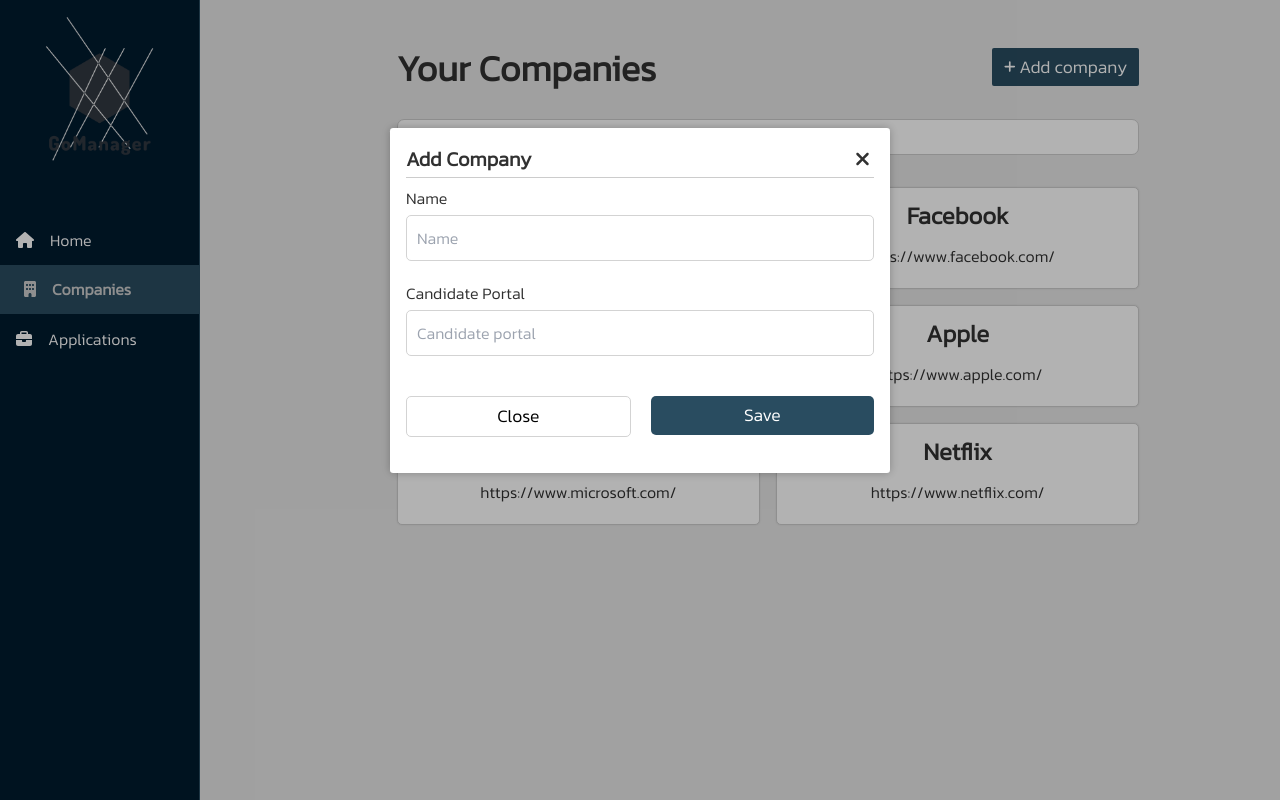
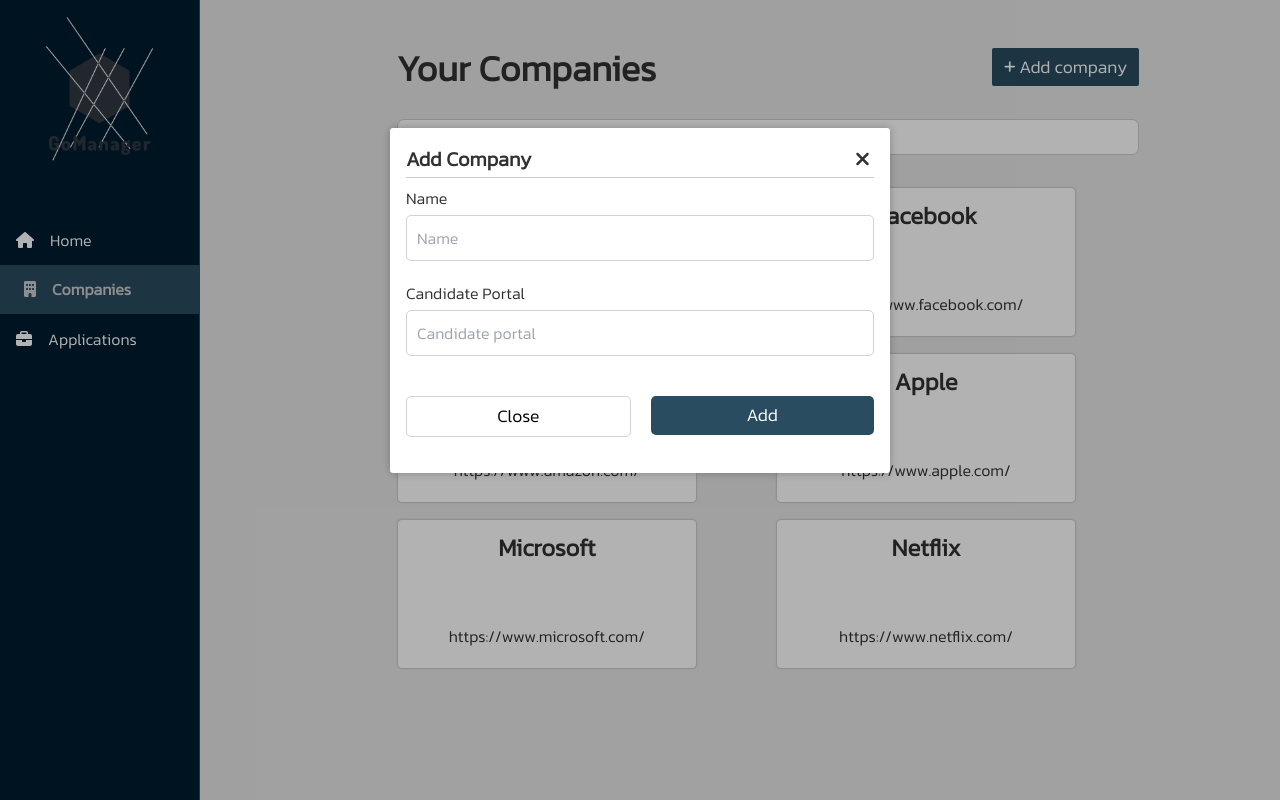
Before and after one commit to Tiburso/GoManager, a Next.js app in the folder client/: page /companies in a window 1280 px wide. Both pictures are taken after typing "Sample" into the empty fields and a click on the button "Add company". Built offline with nearby package versions, Linux system fonts and the light colour scheme.

Commit message:
Add feature to add companies to the UI

```diff
--- a/client/app/companies/page.tsx
+++ b/client/app/companies/page.tsx
@@ -1,6 +1,6 @@
 'use client';
 
-import { useState } from 'react';
+import { useState, useEffect } from 'react';
 
 import Searchbar from '@/ui/Searchbar';
 import Button from '@/ui/Button';
@@ -9,23 +9,63 @@
 import CompanyCards from '@/ui/companies/CompanyCards';
 import CompanyForm from '@/ui/companies/CompanyForm';
 
+import { Company } from '@/lib/types';
+
 import { FontAwesomeIcon } from '@fortawesome/react-fontawesome';
 import { faPlus } from '@fortawesome/free-solid-svg-icons';
 
 import style from '@/styles/company/CompanyPage.module.css';
 
+const CompanyData: Company[] = [
+  {
+    id: '1',
+    name: 'Google',
+    company_portal: 'https://www.google.com/',
+  },
+  {
+    id: '2',
+    name: 'Facebook',
+    company_portal: 'https://www.facebook.com/',
+  },
+  {
+    id: '3',
+    name: 'Amazon',
+    company_portal: 'https://www.amazon.com/',
+  },
+  {
+    id: '4',
+    name: 'Apple',
+    company_portal: 'https://www.apple.com/',
+  },
+  {
+    id: '5',
+    name: 'Microsoft',
+    company_portal: 'https://www.microsoft.com/',
+  },
+  {
+    id: '6',
+    name: 'Netflix',
+    company_portal: 'https://www.netflix.com/',
+  },
+];
+
 export default function CompanyPage() {
+  const [companies, setCompanies] = useState(CompanyData);
   const [showModal, setShowModal] = useState(false);
 
   const onClose = () => {
     setShowModal(false);
   };
 
-  // onSave should be a callback to close the modal and send the data to the server
-  // TODO: check how to add the form data to the company cards
-  const onSave = () => {
+  const onSave = (c: Company) => {
+    // Here it should call the endpoint to save the company
+    setCompanies([...companies, c]);
     setShowModal(false);
   };
+
+  useEffect(() => {
+    setCompanies(CompanyData);
+  }, []);
 
   return (
     <div className="w-4/5 mx-auto">
@@ -44,18 +84,13 @@
       {
         /* Modal should be a component that is only visible when showModal is true */
         showModal && (
-          <Modal
-            title="Add Company"
-            onClose={onClose}
-            onSave={onSave}
-            saveText="Submit"
-          >
-            <CompanyForm onClose={onClose} handleSaveClick={onSave} />
+          <Modal title="Add Company" onClose={onClose} saveText="Submit">
+            <CompanyForm onClose={onClose} onSave={onSave} />
           </Modal>
         )
       }
       <Searchbar type="text" placeholder="Search for company" />
-      <CompanyCards />
+      <CompanyCards companies={companies} />
     </div>
   );
 }
--- a/client/lib/types.ts
+++ b/client/lib/types.ts
@@ -1,5 +1,5 @@
 export interface Company {
-  id: string;
+  id?: string;
   name: string;
   company_portal: string;
 }
--- a/client/styles/company/CompanyCard.module.css
+++ b/client/styles/company/CompanyCard.module.css
@@ -1,5 +1,6 @@
 .card {
-  flex: 1 0 auto;
+  width: 300px;
+  height: 150px;
 
   display: flex;
 
--- a/client/ui/Modal.tsx
+++ b/client/ui/Modal.tsx
@@ -13,12 +13,10 @@
 
 export default function Modal({
   onClose,
-  onSave,
   title,
   children,
 }: {
   onClose: () => void;
-  onSave: () => void;
   saveText: string;
   title: string;
   children: React.ReactNode;
--- a/client/ui/companies/CompanyCards.tsx
+++ b/client/ui/companies/CompanyCards.tsx
@@ -4,43 +4,7 @@
 
 import { Company } from '@/lib/types';
 
-const CompanyData: Company[] = [
-  {
-    id: '1',
-    name: 'Google',
-    company_portal: 'https://www.google.com/',
-  },
-  {
-    id: '2',
-    name: 'Facebook',
-    company_portal: 'https://www.facebook.com/',
-  },
-  {
-    id: '3',
-    name: 'Amazon',
-    company_portal: 'https://www.amazon.com/',
-  },
-  {
-    id: '4',
-    name: 'Apple',
-    company_portal: 'https://www.apple.com/',
-  },
-  {
-    id: '5',
-    name: 'Microsoft',
-    company_portal: 'https://www.microsoft.com/',
-  },
-  {
-    id: '6',
-    name: 'Netflix',
-    company_portal: 'https://www.netflix.com/',
-  },
-];
-
-export default function CompanyCards() {
-  // Change this to a lib call to get the companies from the API
-  const companies = CompanyData;
-
+export default function CompanyCards({ companies }: { companies: Company[] }) {
   return (
     <div className={style.cards}>
       {companies.map((company: Company) => (
--- a/client/ui/companies/CompanyForm.tsx
+++ b/client/ui/companies/CompanyForm.tsx
@@ -1,33 +1,58 @@
 import Button from '@/ui/Button';
+
+import { useState } from 'react';
+
+import { Company } from '@/lib/types';
 
 import style from '@/styles/company/CompanyForm.module.css';
 
 export default function CompanyForm({
   onClose,
-  handleSaveClick,
+  onSave,
 }: {
   onClose: () => void;
-  handleSaveClick: () => void;
+  onSave: (e: any) => void;
 }) {
+  const [name, setName] = useState('');
+  const [candidatePortal, setCandidatePortal] = useState('');
+
   const handleCloseClick = (e: MouseEvent) => {
     e.preventDefault();
     onClose();
   };
 
-  // Here after I handle the save click I should send the data to the server
-  // And also update the UI
+  const handleSaveClick = (e: MouseEvent) => {
+    // validate the values of the name and candidate_portal
+    e.preventDefault();
+    const c: Company = {
+      name,
+      company_portal: candidatePortal,
+    };
+
+    // pass the company values to the save function
+    onSave(c);
+  };
 
   return (
     <div>
       <div className={style.form}>
         <label htmlFor="name">Name</label>
-        <input type="text" id="name" name="name" placeholder="Name" />
+        <input
+          type="text"
+          id="name"
+          name="name"
+          placeholder="Name"
+          value={name}
+          onChange={(e) => setName(e.target.value)}
+        />
         <label htmlFor="candidate_portal">Candidate Portal</label>
         <input
           type="url"
           id="candidate_portal"
           name="candidate_portal"
           placeholder="Candidate portal"
+          value={candidatePortal}
+          onChange={(e) => setCandidatePortal(e.target.value)}
         />
       </div>
       {/* buttons */}
@@ -35,7 +60,7 @@
         <Button className={style.cancel} onClick={handleCloseClick}>
           Close
         </Button>
-        <Button onClick={handleSaveClick}>Save</Button>
+        <Button onClick={handleSaveClick}>Add</Button>
       </div>
     </div>
   );
```
